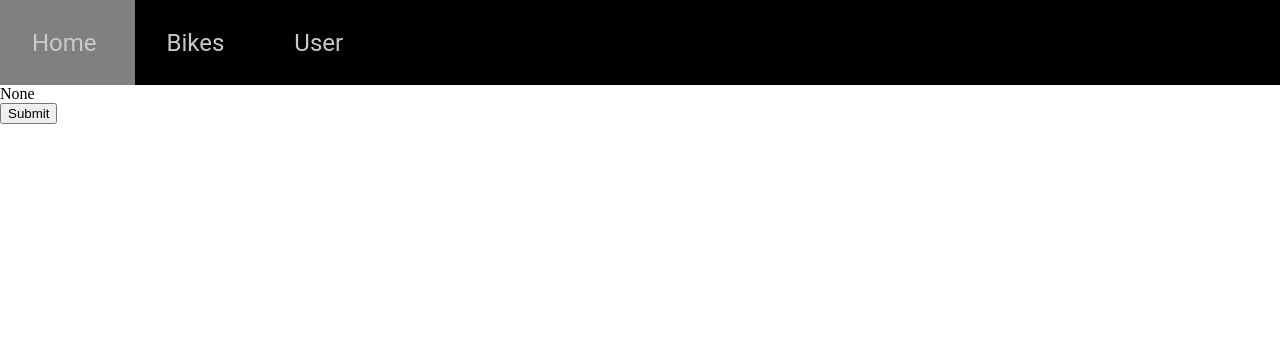
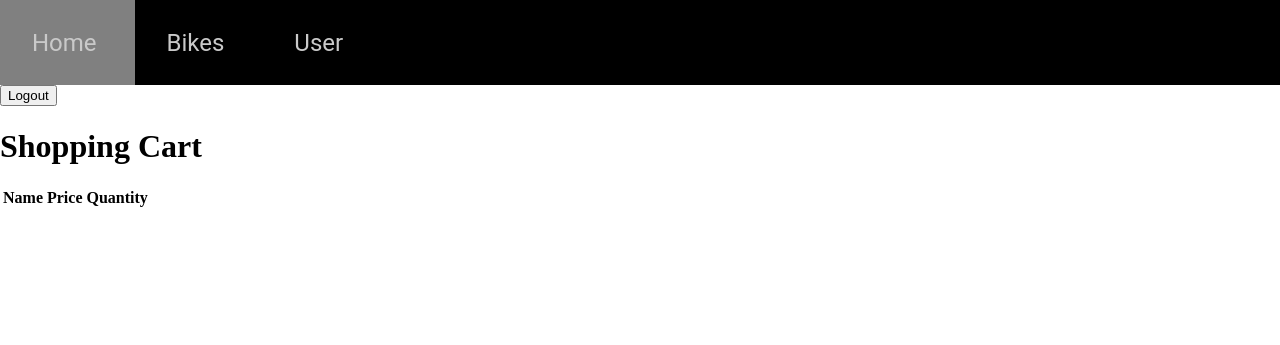
Before and after one commit to Beamma/Beamms-Bikes, a Flask app: page /user in a window 1280 px wide. Shown: the top 345 px of the page. Run offline with Flask 2, Linux system fonts and the light colour scheme; data comes from the database, SQL or seed files in the repository; both versions use the stored data as it was after the commit; lists and menus that the app fills with data are empty.

Commit message:
V8.1 Workeing Shopping Cart, Basics Done With No Css

```diff
--- a/main.py
+++ b/main.py
@@ -68,7 +68,7 @@ def bikes():
         conn.close()
         return render_template("bikes.html", bikes = bikes, filter_options = filter_options, logstatus = session.get('logstatus', None))
 
-@app.route("/bikes/<id>")
+@app.route("/bikes/<id>", methods=["GET", "POST"])
 def bike(id):
     logstatus = 'false'
     conn = sqlite3.connect('Beamma-Bikes.db')
@@ -77,15 +77,13 @@ def bike(id):
     bikes = c.fetchall()
     conn.close()
     if request.method == "POST":
-        quantity = 1
-        bike_id = 7
-        user_id = session.get('log_status', None)
+        user_id = session.get('logstatus', None)
         print(user_id)
         conn = sqlite3.connect('Beamma-Bikes.db')
         c = conn.cursor()
-        SQL = "INSERT INTO cart(bike_id,user_id,quantity) VALUES(?,?)"
+        SQL = "INSERT INTO cart(bike_id,user_id,quantity) VALUES(?,?,?)"
         c = conn.cursor()
-        c.execute(SQL,[bike_id, user_id, quantity])
+        c.execute(SQL,[id, user_id, 1])
         conn.commit()
         conn.close()
     return render_template("select_bike.html", bikes = bikes[0], logstatus = session.get('logstatus', None))
@@ -154,7 +152,7 @@ def user():
             if request.form.get("logout"):
                 session['logstatus'] = 'false'
                 return redirect(url_for('bikes'))
-        return render_template("user.html", logstatus = session.get('logstatus', None), user_id = user_id, cart = cart)
+        return render_template("user.html", logstatus = session.get('logstatus', None), cart = cart)
 
 if __name__ == "__main__":
     app.run(debug=True)
--- a/templates/user.html
+++ b/templates/user.html
@@ -1,16 +1,22 @@
 {% extends 'layout.html' %}
 {% block content %}
-  {{user_id}}
   <form method="POST">
-    <input type = "submit" name = "logout"></input>
+    <input type = "submit" name = "logout" value = "Logout"></input>
   </form>
   <div class = "cart">
-    {% for items in cart %}
-      <div class = "cart_items">
-        {% for bikes in items %}
-          {{bikes}}
-        {% endfor %}
-      </div>
-    {% endfor %}
+    <h1> Shopping Cart </h1>
+    <table>
+      <tr>
+        <th>Name</th>
+        <th>Price</th>
+        <th>Quantity</th>
+      </tr>
+      {% for items in cart %}
+        <tr>
+          {% for bikes in items %}
+            <td>{{bikes}}</td>
+          {% endfor %}
+        </tr>
+      {% endfor %}
   </div>
 {% endblock %}
```
Also changed, not shown: Beamma-Bikes.db.
